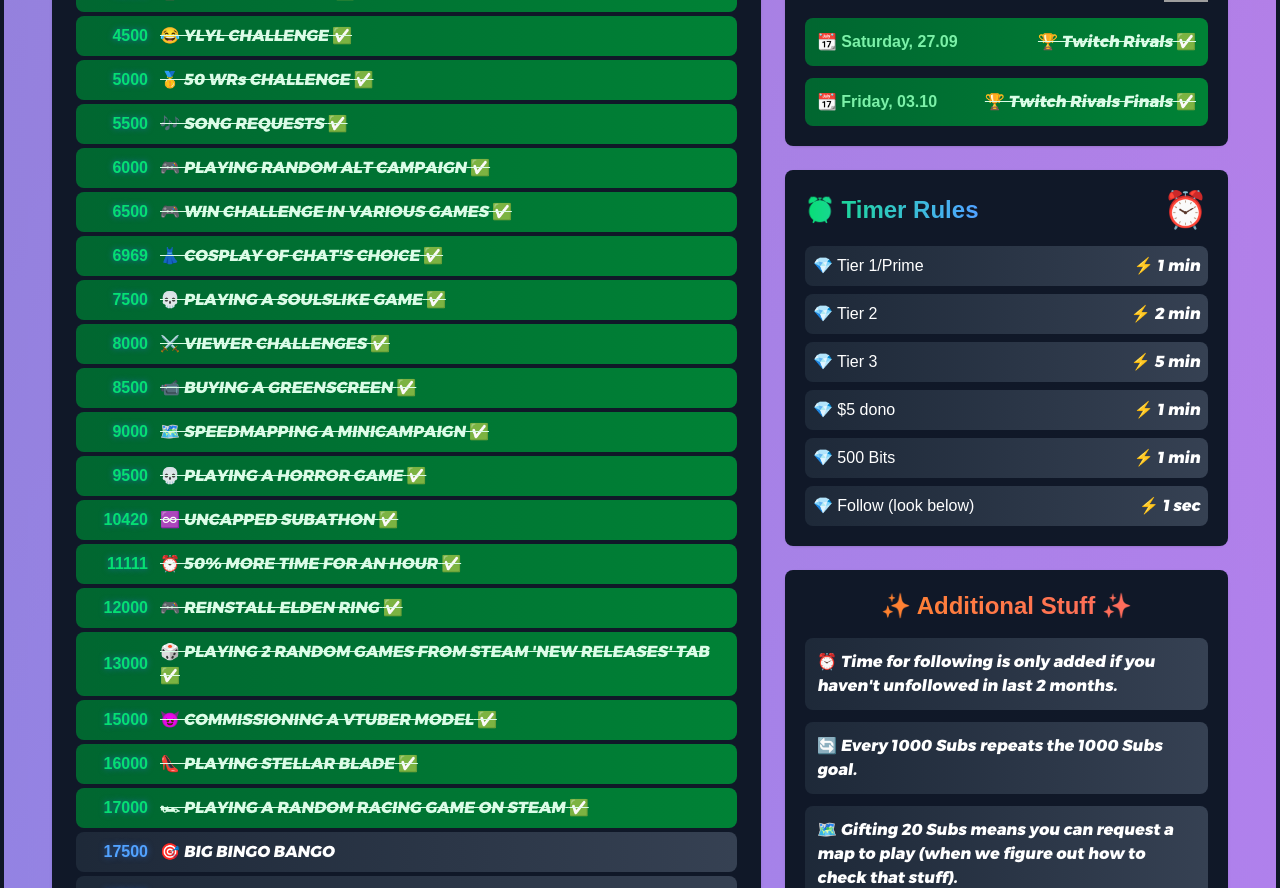
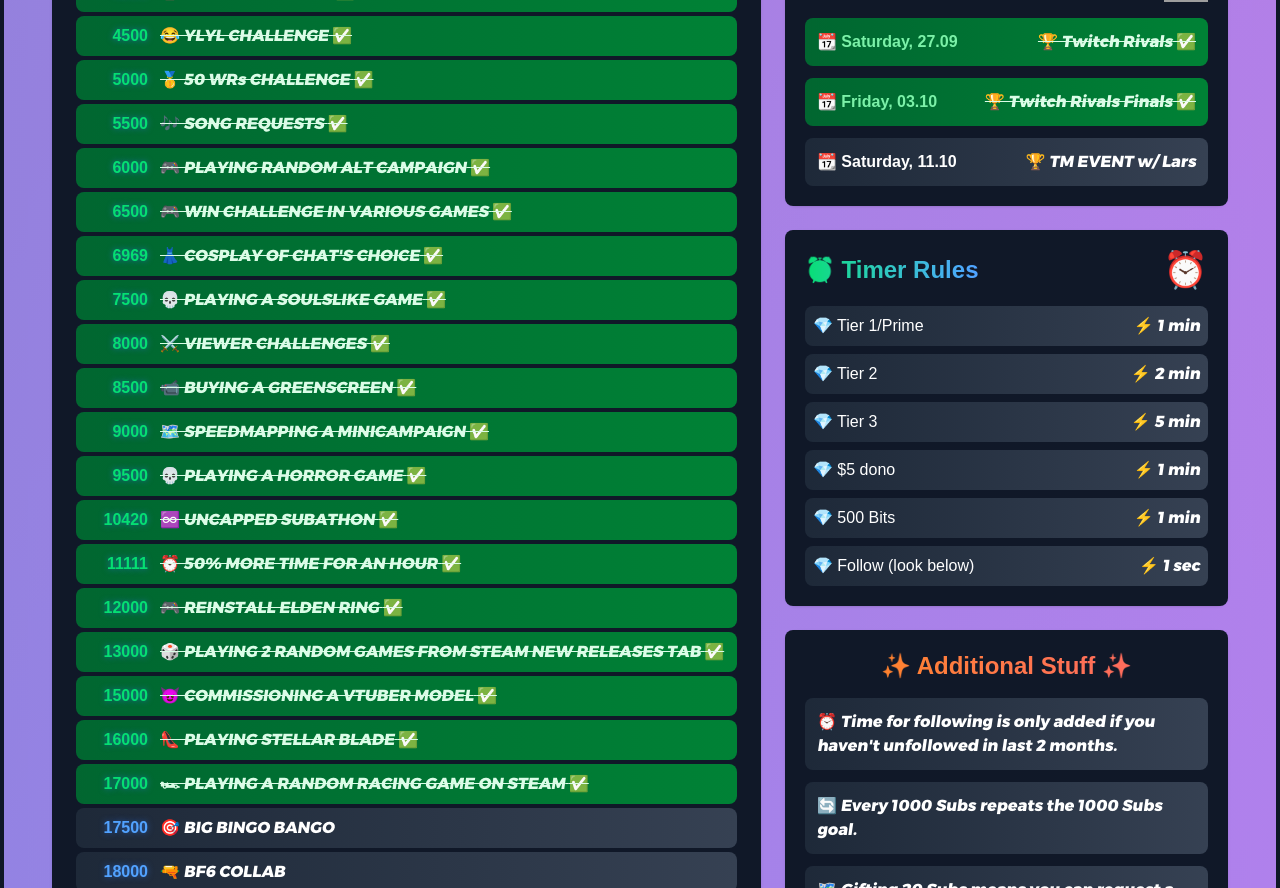
Before and after one commit to VellVee/scrapie-subathon, a Next.js app: page / in a window 1280 px wide. Shown: the part 600-1488 px from the top of the page. Built offline with nearby package versions, Linux system fonts and the light colour scheme; grey boxes are pictures that could not be loaded.

Commit message:
new event

```diff
--- a/app/page.tsx
+++ b/app/page.tsx
@@ -41,7 +41,7 @@ export default function SubathonPage() {
     { goal: 10420, text: "♾️ UNCAPPED SUBATHON", met: true },
     { goal: 11111, text: "⏰ 50% MORE TIME FOR AN HOUR", met: true },
     { goal: 12000, text: "🎮 REINSTALL ELDEN RING", met: true },
-    { goal: 13000, text: "🎲 PLAYING 2 RANDOM GAMES FROM STEAM 'NEW RELEASES' TAB", met: true },
+    { goal: 13000, text: "🎲 PLAYING 2 RANDOM GAMES FROM STEAM NEW RELEASES TAB", met: true },
     { goal: 15000, text: "😈 COMMISSIONING A VTUBER MODEL", met: true },
     { goal: 16000, text: "👠 PLAYING STELLAR BLADE", met: true },
     { goal: 17000, text: "🏎 PLAYING A RANDOM RACING GAME ON STEAM", met: true },
@@ -56,6 +56,7 @@ export default function SubathonPage() {
   const events = useMemo(() => [
     { date: "📆 Saturday, 27.09", text: "🏆 Twitch Rivals", completed: true },
     { date: "📆 Friday, 03.10", text: "🏆 Twitch Rivals Finals", completed: true },
+    { date: "📆 Saturday, 11.10", text: "🏆 TM EVENT w/ Lars", completed: false },
   ], []);
 
   const timerRules = useMemo(() => [
```
